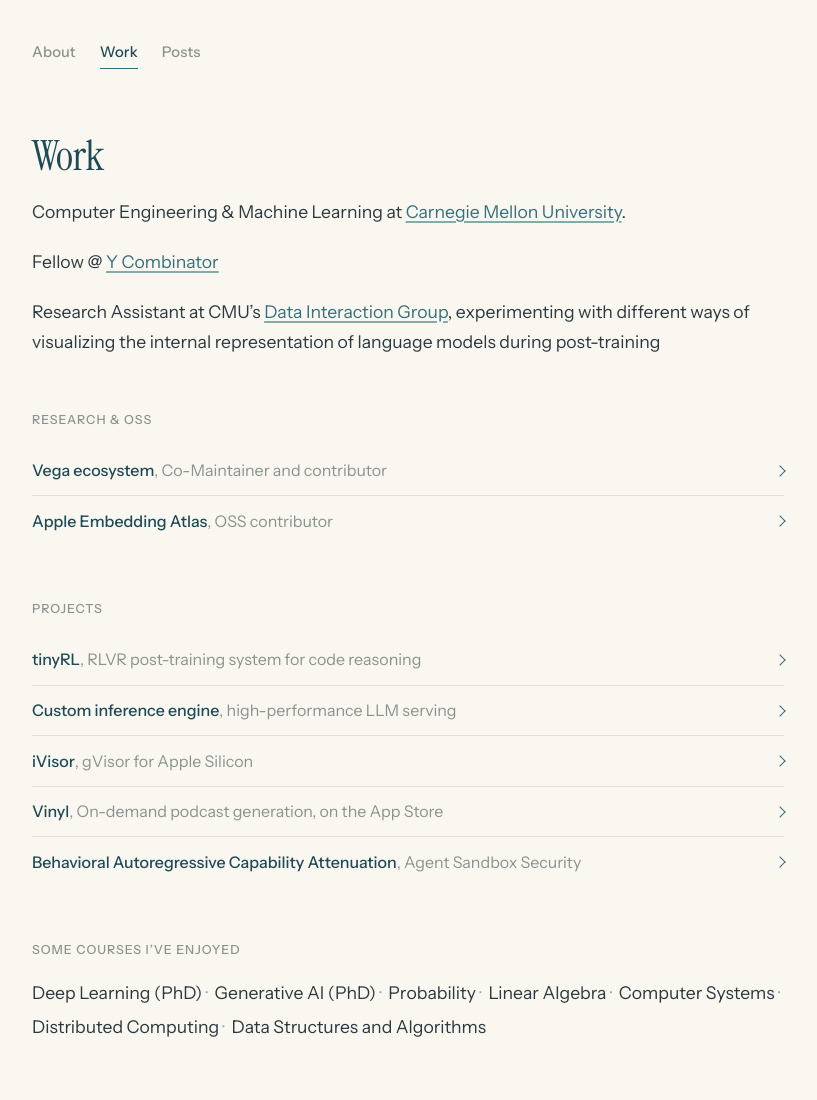
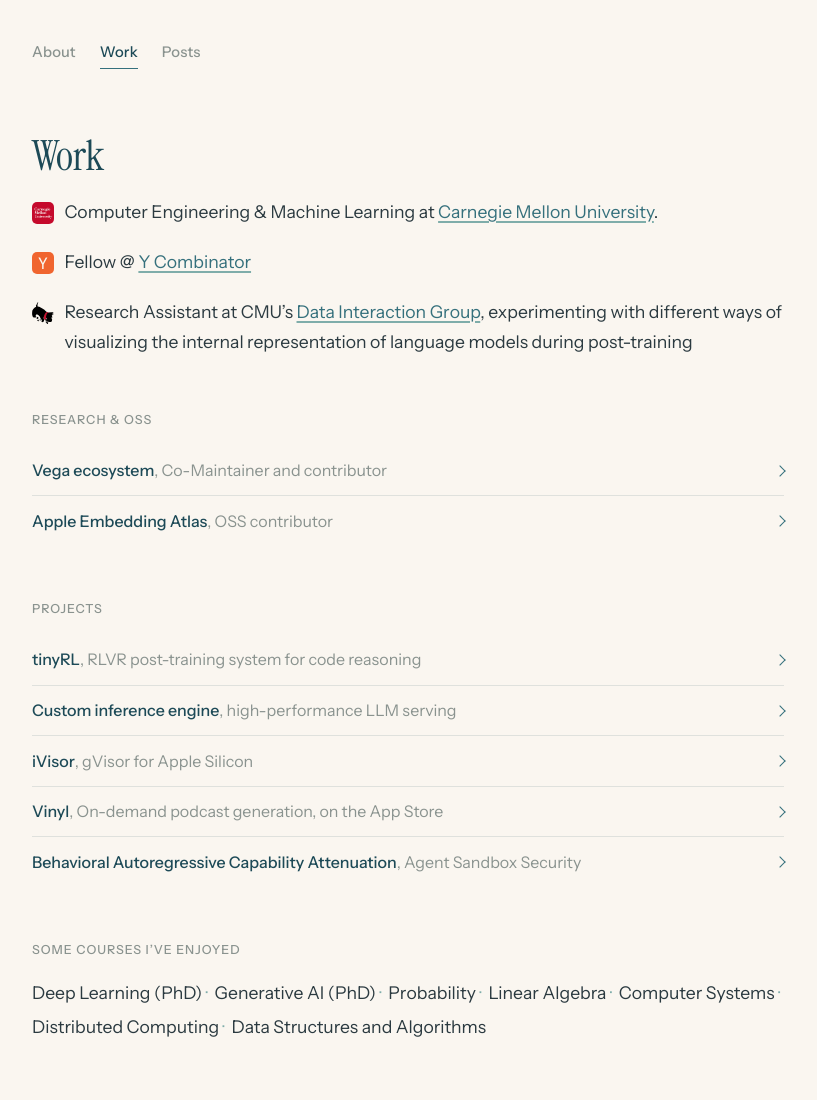
Before and after one commit to yuvvantalreja/yuvvantalreja.github.io, a plain HTML site: page work.html in a window 1280 px wide. Shown: the top 1100 px of the page, without its empty margins (232-1049 px from the left). Drawn offline with Linux system fonts and the light colour scheme.

Commit message:
add logos

```diff
--- a/style.css
+++ b/style.css
@@ -192,6 +192,23 @@
 
 section + section {
   margin-top: 3.25rem;
+}
+
+/* ---------- hero lines with org logos (work page) ---------- */
+
+.hero-line {
+  display: flex;
+  align-items: flex-start;
+  gap: 0.65rem;
+}
+
+.hero-logo {
+  flex: none;
+  width: 22px;
+  height: 22px;
+  margin-top: 0.28em;
+  object-fit: contain;
+  border-radius: 5px;
 }
 
 .section-label {
--- a/work.html
+++ b/work.html
@@ -31,12 +31,21 @@
   <main>
     <section class="hero reveal" style="--d:0">
       <h1>Work</h1>
-      <p>
-        Computer Engineering &amp; Machine Learning at
-        <a href="https://www.cmu.edu" target="_blank" rel="noopener">Carnegie Mellon University</a>.
+      <p class="hero-line">
+        <img class="hero-logo" src="assets/logo-cmu.png" alt="Carnegie Mellon University" width="22" height="22">
+        <span>
+          Computer Engineering &amp; Machine Learning at
+          <a href="https://www.cmu.edu" target="_blank" rel="noopener">Carnegie Mellon University</a>.
+        </span>
       </p>
-      <p>Fellow @ <a href="https://www.ycombinator.com" target="_blank" rel="noopener">Y&nbsp;Combinator</a></p>
-      <p>Research Assistant at CMU&rsquo;s <a href="https://dig.cmu.edu" target="_blank" rel="noopener">Data Interaction Group</a>, experimenting with different ways of visualizing the internal representation of language models during post-training</p>
+      <p class="hero-line">
+        <img class="hero-logo" src="assets/logo-yc.svg" alt="Y Combinator" width="22" height="22">
+        <span>Fellow @ <a href="https://www.ycombinator.com" target="_blank" rel="noopener">Y&nbsp;Combinator</a></span>
+      </p>
+      <p class="hero-line">
+        <img class="hero-logo" src="assets/logo-dig.svg" alt="CMU Data Interaction Group" width="22" height="22">
+        <span>Research Assistant at CMU&rsquo;s <a href="https://dig.cmu.edu" target="_blank" rel="noopener">Data Interaction Group</a>, experimenting with different ways of visualizing the internal representation of language models during post-training</span>
+      </p>
     </section>
 
     <section class="research reveal" style="--d:1">
```
Also changed, not shown: assets/logo-cmu.png (added), assets/logo-dig.svg (added), assets/logo-yc.svg (added).
